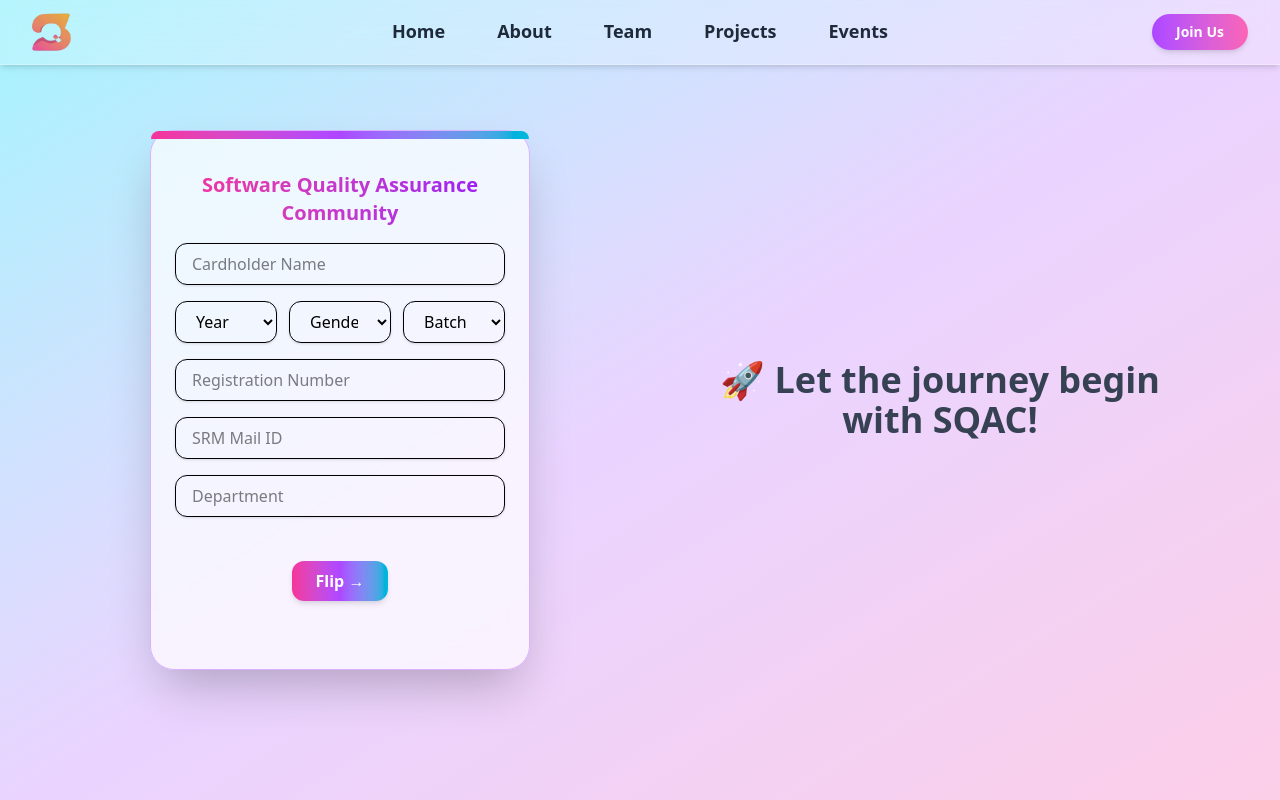
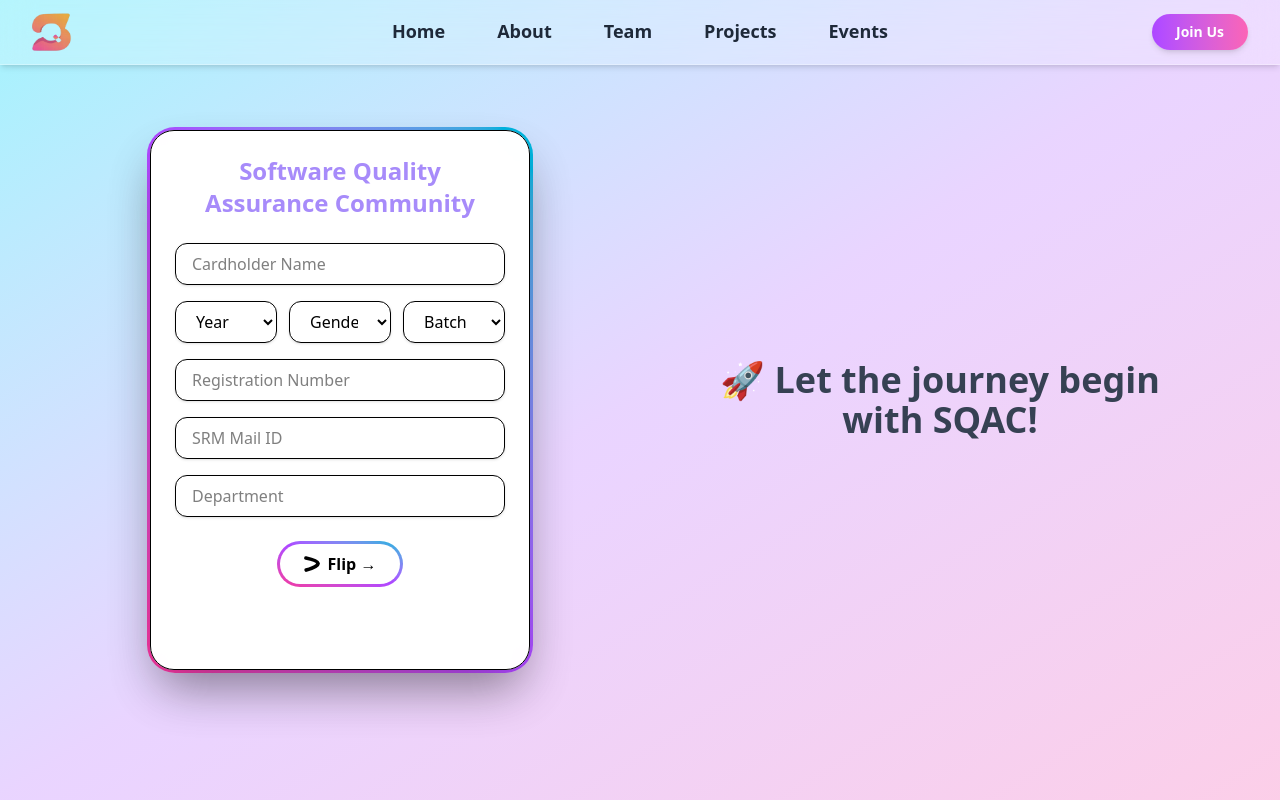
Before and after one commit to SQAC-Tech/sqac-website, a React (Vite) app in the folder Frontend/: page /recruitment in a window 1280 px wide. Shown: the top 800 px of the page. Built offline with nearby package versions, Linux system fonts and the light colour scheme; a web font is replaced by a local one.

Commit message:
UI of ID Card

```diff
--- a/Frontend/src/components/JoinUs/IDCardForm.jsx
+++ b/Frontend/src/components/JoinUs/IDCardForm.jsx
@@ -1,11 +1,26 @@
-import { useState } from "react";
+import React, { useState } from "react";
 import ReactCardFlip from "react-card-flip";
 import { motion, AnimatePresence } from "framer-motion";
 
+const HoverBorderGradient = ({ children, className, containerClassName, as = "button", ...props }) => {
+  const Component = as;
+  return (
+    <div
+      className={`relative rounded-full p-[3px] bg-gradient-to-tr from-pink-500 via-purple-500 to-cyan-500 hover:shadow-lg transition-shadow duration-300 ${containerClassName || ""}`}
+    >
+      <Component
+        className={`relative rounded-full bg-white text-black flex items-center justify-center space-x-2 px-6 py-2 font-semibold select-none ${className || ""}`}
+        {...props}
+      >
+        {children}
+      </Component>
+    </div>
+  );
+};
+
 const IDCardForm = () => {
   const [isFlipped, setIsFlipped] = useState(false);
-  const [focusedField, setFocusedField] = useState(""); // Track which input is active
-
+  const [focusedField, setFocusedField] = useState("");
   const [formData, setFormData] = useState({
     cardholderName: "",
     year: "",
@@ -20,12 +35,6 @@ const IDCardForm = () => {
     githubId: "",
     linkedinId: "",
   });
-
-  const handleFlip = () => setIsFlipped(!isFlipped);
-
-  const handleChange = (e) => {
-    setFormData({ ...formData, [e.target.name]: e.target.value });
-  };
 
   const subdomainOptions = {
     Technical: ["Web Development", "AI/ML", "App Development"],
@@ -48,6 +57,10 @@ const IDCardForm = () => {
     linkedinId: " Add your LinkedIn profile link.",
   };
 
+  const handleFlip = () => setIsFlipped(!isFlipped);
+
+  const handleChange = (e) => setFormData({ ...formData, [e.target.name]: e.target.value });
+
   const handleSubmit = async () => {
     try {
       const res = await fetch("https://recruitement-demo.onrender.com/apply", {
@@ -55,7 +68,6 @@ const IDCardForm = () => {
         headers: { "Content-Type": "application/json" },
         body: JSON.stringify(formData),
       });
-
       if (res.ok) {
         alert("Form Submitted Successfully!");
         setFormData({
@@ -82,18 +94,36 @@ const IDCardForm = () => {
     }
   };
 
+  const AceternityLogo = () => (
+    <svg
+      width="16"
+      height="16"
+      viewBox="0 0 66 65"
+      fill="none"
+      xmlns="http://www.w3.org/2000/svg"
+      className="h-4 w-4 text-black"
+    >
+      <path
+        d="M8 8.05571C8 8.05571 54.9009 18.1782 57.8687 30.062C60.8365 41.9458 9.05432 57.4696 9.05432 57.4696"
+        stroke="currentColor"
+        strokeWidth="15"
+        strokeMiterlimit="3.86874"
+        strokeLinecap="round"
+      />
+    </svg>
+  );
+
   return (
     <div className="flex justify-center items-center min-h-screen px-10 bg-gradient-to-br from-cyan-200 via-purple-200 to-pink-200">
-      {/* Left Side - Card */}
       <div className="flex-1 flex justify-center">
+        <div className="p-[3px] rounded-[28px] bg-gradient-to-tr from-pink-500 via-purple-500 to-cyan-500 shadow-2xl">
+          <div className="rounded-[25px] bg-white w-full h-full">
             <ReactCardFlip isFlipped={isFlipped} flipDirection="horizontal">
               {/* Front Side */}
-          <div className="relative w-[380px] h-[540px] rounded-3xl shadow-2xl p-6 flex flex-col items-center border border-purple-300 bg-white/70 backdrop-blur-lg">
-            <div className="absolute top-0 left-0 w-full h-2 rounded-t-3xl bg-gradient-to-r from-pink-500 via-purple-500 to-cyan-500"></div>
-            <h2 className="text-xl font-extrabold text-transparent bg-clip-text bg-gradient-to-r from-pink-500 to-purple-600 mt-4 mb-4 text-center">
+              <div className="relative w-[380px] h-[540px] rounded-3xl shadow-2xl p-6 flex flex-col items-center border bg-white/90 backdrop-blur-lg">
+                <h2 className="text-2xl font-extrabold text-center text-[#a78bfa] mb-6">
                   Software Quality Assurance Community
                 </h2>
-
                 <input
                   type="text"
                   name="cardholderName"
@@ -104,7 +134,6 @@ const IDCardForm = () => {
                   placeholder="Cardholder Name"
                   className="w-full mb-4 px-4 py-2 border rounded-xl shadow-sm focus:outline-none focus:ring-2 focus:ring-purple-400"
                 />
-
                 <div className="flex w-full mb-4 gap-3">
                   <select
                     name="year"
@@ -118,7 +147,6 @@ const IDCardForm = () => {
                     <option value="1">1st</option>
                     <option value="2">2nd</option>
                   </select>
-
                   <select
                     name="gender"
                     value={formData.gender}
@@ -131,7 +159,6 @@ const IDCardForm = () => {
                     <option value="Male">Male</option>
                     <option value="Female">Female</option>
                   </select>
-
                   <select
                     name="batch"
                     value={formData.batch}
@@ -145,7 +172,6 @@ const IDCardForm = () => {
                     <option value="2">Batch 2</option>
                   </select>
                 </div>
-
                 <input
                   type="text"
                   name="raNumber"
@@ -156,7 +182,6 @@ const IDCardForm = () => {
                   placeholder="Registration Number"
                   className="w-full mb-4 px-4 py-2 border rounded-xl shadow-sm focus:outline-none focus:ring-2 focus:ring-purple-400"
                 />
-
                 <input
                   type="email"
                   name="srmMailId"
@@ -167,7 +192,6 @@ const IDCardForm = () => {
                   placeholder="SRM Mail ID"
                   className="w-full mb-4 px-4 py-2 border rounded-xl shadow-sm focus:outline-none focus:ring-2 focus:ring-purple-400"
                 />
-
                 <input
                   type="text"
                   name="department"
@@ -178,22 +202,16 @@ const IDCardForm = () => {
                   placeholder="Department"
                   className="w-full mb-6 px-4 py-2 border rounded-xl shadow-sm focus:outline-none focus:ring-2 focus:ring-purple-400"
                 />
-
-            <button
-              onClick={handleFlip}
-              className="mt-5 px-6 py-2 rounded-xl bg-gradient-to-r from-pink-500 via-purple-500 to-cyan-500 text-white font-semibold shadow-md hover:shadow-lg hover:scale-105 transition-transform"
-            >
-              Flip →
-            </button>
+                <HoverBorderGradient as="button" onClick={handleFlip}>
+                  <AceternityLogo />
+                  <span>Flip →</span>
+                </HoverBorderGradient>
               </div>
-
               {/* Back Side */}
-          <div className="relative w-[380px] h-[540px] rounded-3xl shadow-2xl p-6 flex flex-col items-center border border-purple-300 bg-white/70 backdrop-blur-lg">
-            <div className="absolute top-0 left-0 w-full h-2 rounded-t-3xl bg-gradient-to-r from-cyan-500 via-purple-500 to-pink-500"></div>
-            <h2 className="text-xl font-extrabold text-transparent bg-clip-text bg-gradient-to-r from-cyan-500 to-purple-600 mt-3 mb-4 text-center">
+              <div className="relative w-[380px] h-[540px] rounded-3xl shadow-2xl p-6 flex flex-col items-center border bg-white/90 backdrop-blur-lg">
+                <h2 className="text-2xl font-extrabold text-center text-[#a78bfa] mb-6">
                   Software Quality Assurance Community
                 </h2>
-
                 <select
                   name="coreDomain"
                   value={formData.coreDomain}
@@ -206,7 +224,6 @@ const IDCardForm = () => {
                   <option value="Technical">Technical</option>
                   <option value="Corporate">Corporate</option>
                 </select>
-
                 <select
                   name="subDomain"
                   value={formData.subDomain}
@@ -224,7 +241,6 @@ const IDCardForm = () => {
                       </option>
                     ))}
                 </select>
-
                 <input
                   type="text"
                   name="mobileNumber"
@@ -235,7 +251,6 @@ const IDCardForm = () => {
                   placeholder="Mobile No"
                   className="w-full mb-4 px-4 py-2 border rounded-xl shadow-sm focus:outline-none focus:ring-2 focus:ring-purple-400"
                 />
-
                 <div className="flex w-full mb-4 gap-3">
                   <input
                     type="text"
@@ -258,37 +273,26 @@ const IDCardForm = () => {
                     className="w-1/2 px-4 py-2 border rounded-xl shadow-sm focus:outline-none focus:ring-2 focus:ring-purple-400"
                   />
                 </div>
-
-            {/* Existing full-width button */}
-            <button
-              onClick={handleSubmit}
-              className="w-full px-5 py-3 mb-4 rounded-xl bg-gradient-to-r from-cyan-500 via-purple-500 to-pink-500 text-white font-bold shadow-md hover:shadow-lg hover:scale-105 transition-transform"
-            >
-              Generate Recruitment ID
-            </button>
-
-            {/* New row: Flip Back + Submit */}
+                <HoverBorderGradient as="button" onClick={handleSubmit}>
+                  <AceternityLogo />
+                  <span>Generate Recruitment ID</span>
+                </HoverBorderGradient>
                 <div className="flex justify-between w-full mt-auto gap-3">
-              <button
-                onClick={handleFlip}
-                className="flex-1 px-5 py-2 rounded-xl bg-gradient-to-r from-purple-500 via-pink-500 to-cyan-500 text-white font-semibold shadow-md hover:shadow-lg hover:scale-105 transition-transform"
-              >
+                  <HoverBorderGradient as="button" onClick={handleFlip} className="flex-1">
                     ← Flip Back
-              </button>
-              <button
-                type="button"
-                onClick={handleSubmit}
-                className="flex-1 px-5 py-2 rounded-xl bg-gradient-to-r from-cyan-500 via-purple-500 to-pink-500 text-white font-semibold shadow-md hover:shadow-lg hover:scale-105 transition-transform"
-              >
+                  </HoverBorderGradient>
+                  <HoverBorderGradient as="button" type="button" onClick={handleSubmit} className="flex-1">
                     Submit
-              </button>
+                  </HoverBorderGradient>
                 </div>
               </div>
             </ReactCardFlip>
           </div>
+        </div>
+      </div>
 
-      {/* Right Side - Onboarding Text */}
-      <div className="flex-1 flex items-center justify-center">
+      {/* Onboarding text, hidden on small and medium */}
+      <div className="flex-1 flex items-center justify-center hidden lg:flex">
         <AnimatePresence mode="wait">
           <motion.div
             key={focusedField || "default"}
```
Lines whose indentation alone changed are shown as unchanged.
